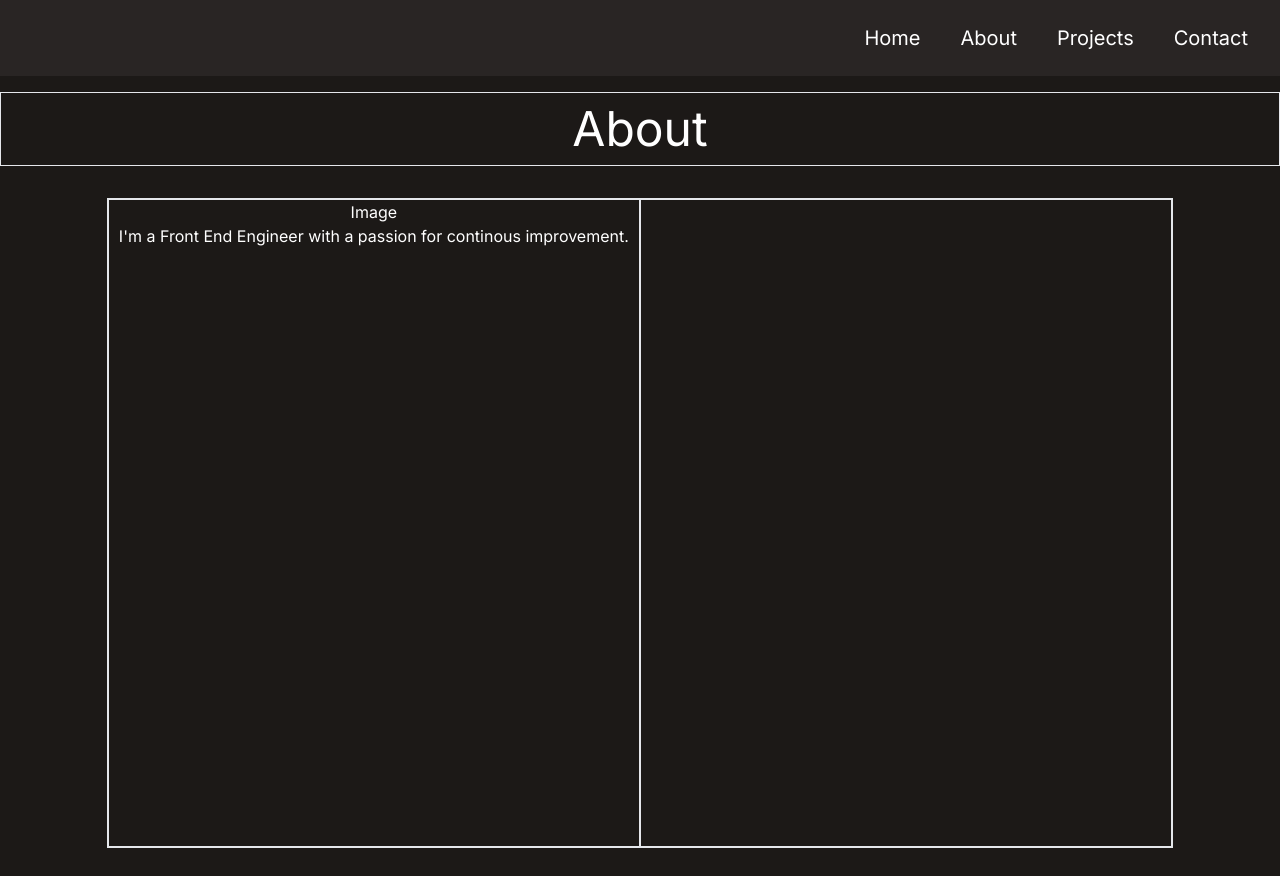
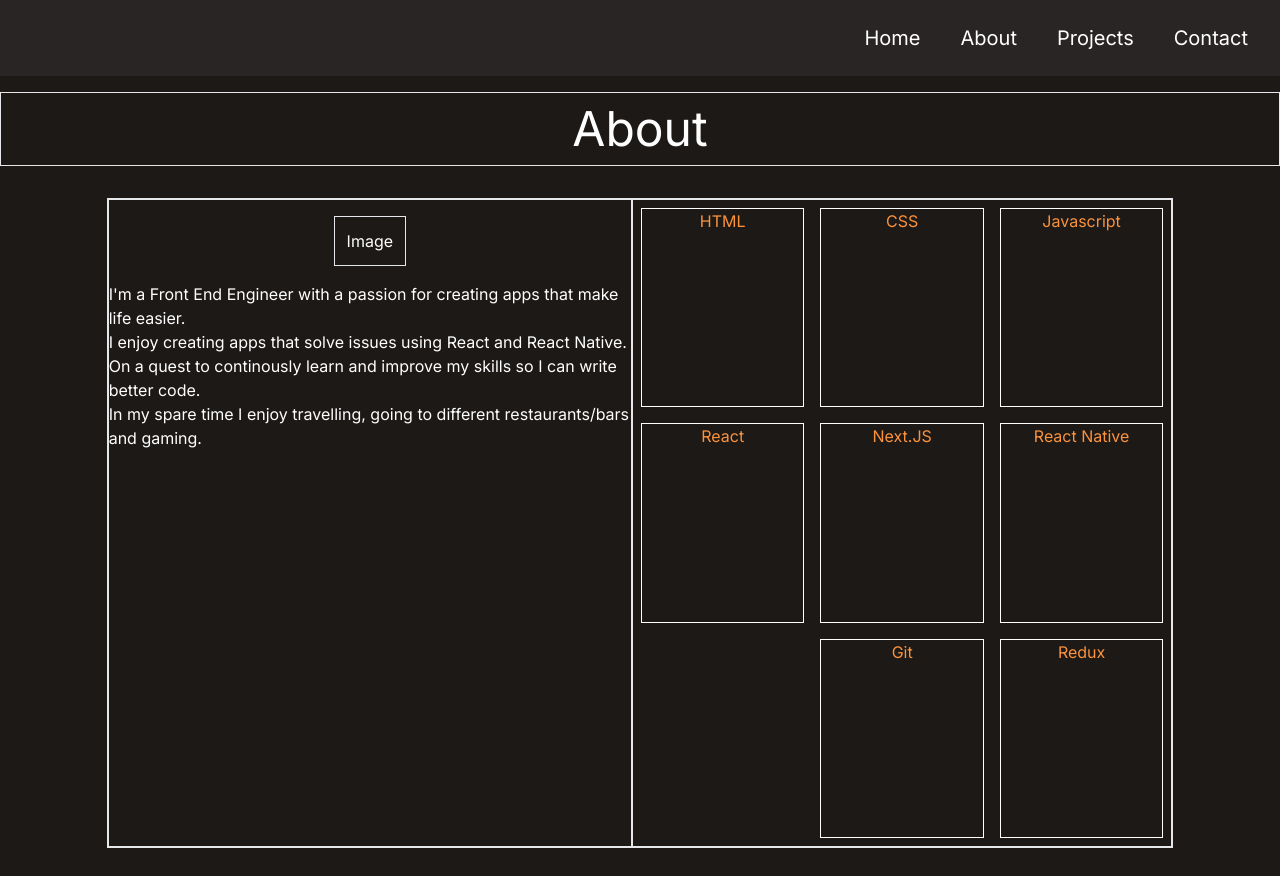
Before and after one commit to jenishpatel-jp/jenish-patel-portfolio, a Next.js app: page /about in a window 1280 px wide. Built offline with nearby package versions, Linux system fonts and the light colour scheme.

Commit message:
Added about me paragraphy as wellas grid to hold the skills I have learnt

```diff
--- a/src/app/about/page.tsx
+++ b/src/app/about/page.tsx
@@ -6,11 +6,29 @@ const Page = () => {
             <h1 className='my-4 text-5xl border p-3 w-full text-center' >About</h1>
             <div className='flex border w-5/6 mx-3 mt-4 mb-7 flex-1'>
                 <div className='border flex flex-col items-center flex-1' >
-                    <p>Image</p>
-                    <p>I&apos;m a Front End Engineer with a passion for continous improvement.</p>
+                    <div className='w-30 h-30 p-3 my-4 border'>
+                        <p>Image</p>
+                    </div>
+                    <p className='text-left'>
+                        I&apos;m a Front End Engineer with a passion for creating apps that make life easier.
+                        <br/>
+                        I enjoy creating apps that solve issues using React and React Native.
+                        <br/>
+                        On a quest to continously learn and improve my skills so I can write better code.
+                        <br/>
+                        In my spare time I enjoy travelling, going to different restaurants/bars and gaming.
+                    </p>
                 </div>
-                <div className='border flex flex-1'>
-
+                <div className='border grid grid-cols-3 grid-rows-3 gap-4 flex-1 p-2'>
+                    <p className='skills'>HTML</p>
+                    <p className='skills'>CSS</p>
+                    <p className='skills'>Javascript</p>
+                    <p className='skills'>React</p>
+                    <p className='skills'>Next.JS</p>
+                    <p className='skills'>React Native</p>
+                    <span></span>
+                    <p className='skills'>Git</p>
+                    <p className='skills'>Redux</p>
                 </div>
             </div>
         </div>
--- a/src/app/globals.css
+++ b/src/app/globals.css
@@ -7,4 +7,8 @@
     @apply px-4 py-2 m-1 rounded-md hover:text-orange-400 cursor-pointer text-xl
   }
 
+  .skills {
+    @apply justify-center items-center border border-white text-orange-400 text-center
+  }
+
 }
```
